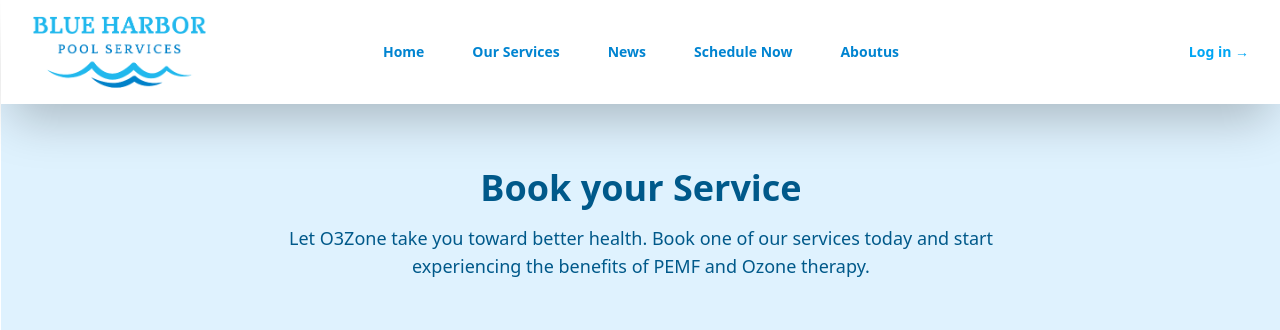
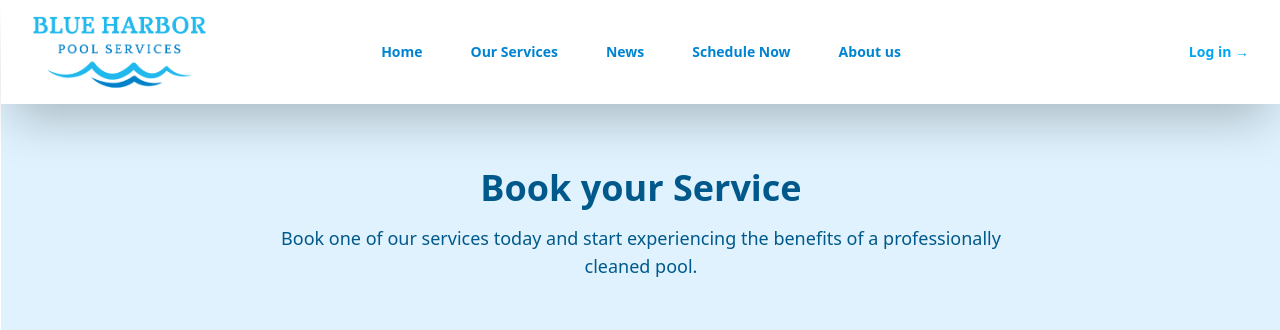
Before and after one commit to Harris-jlr/blueharbor, a Vue app: page /schedule in a window 1280 px wide. Shown: the top 330 px of the page. Built offline with nearby package versions, Linux system fonts and the light colour scheme.

Commit message:
small changes

```diff
--- a/src/components/MyScheduler.vue
+++ b/src/components/MyScheduler.vue
@@ -4,7 +4,7 @@
       <section class="text-center py-16 px-6">
         <h1 class="text-4xl text-sky-800 font-bold">Book your Service</h1>
         <p class="mt-4 text-lg text-sky-800 max-w-3xl mx-auto">
-          Let O3Zone take you toward better health. Book one of our services today and start experiencing the benefits of PEMF and Ozone therapy.
+          Book one of our services today and start experiencing the benefits of a professionally cleaned pool.
         </p>
       </section>
 
--- a/src/global/MyHeader.vue
+++ b/src/global/MyHeader.vue
@@ -60,7 +60,7 @@ const navigation = [
   { name: 'Our Services', href: '/services' },
   { name: 'News', href: '/news' },
   { name: 'Schedule Now', href: '/schedule' },
-  { name: 'Aboutus', href: '/About' },
+  { name: 'About us', href: '/About' },
 ]
 
 const mobileMenuOpen = ref(false)
```
